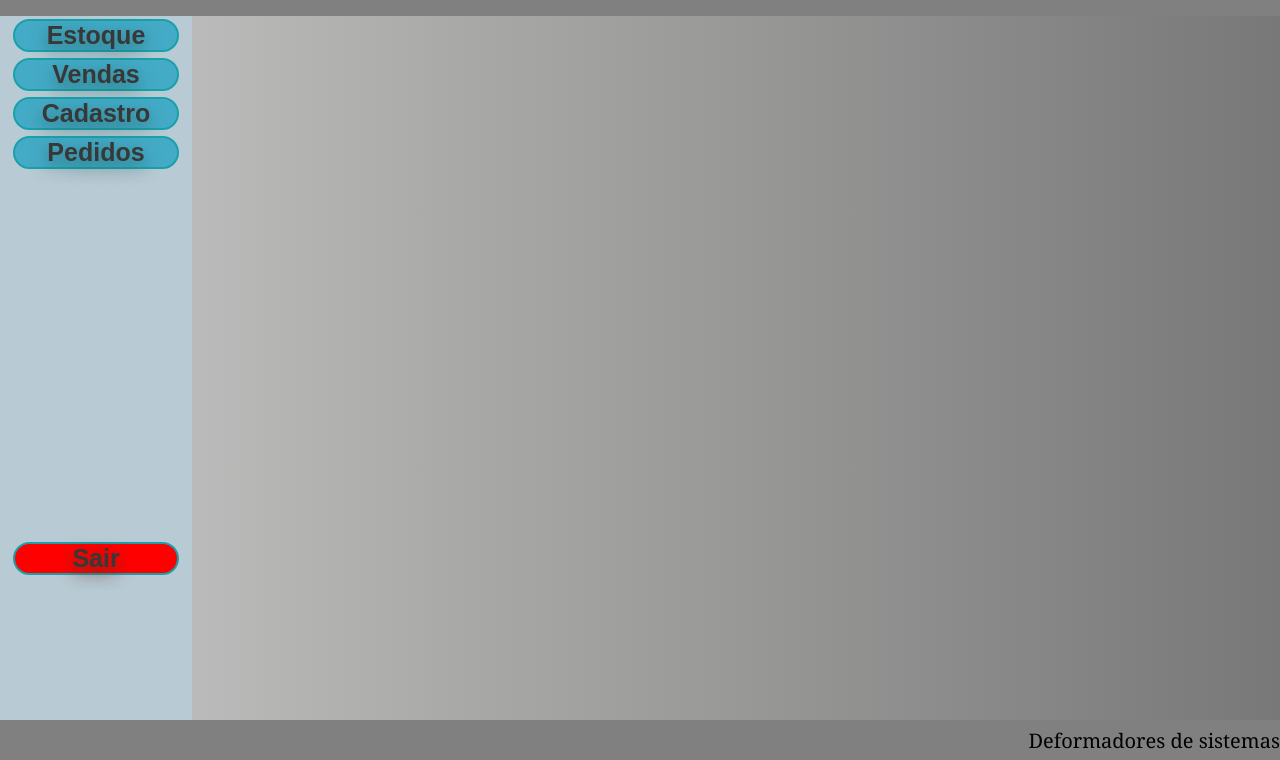
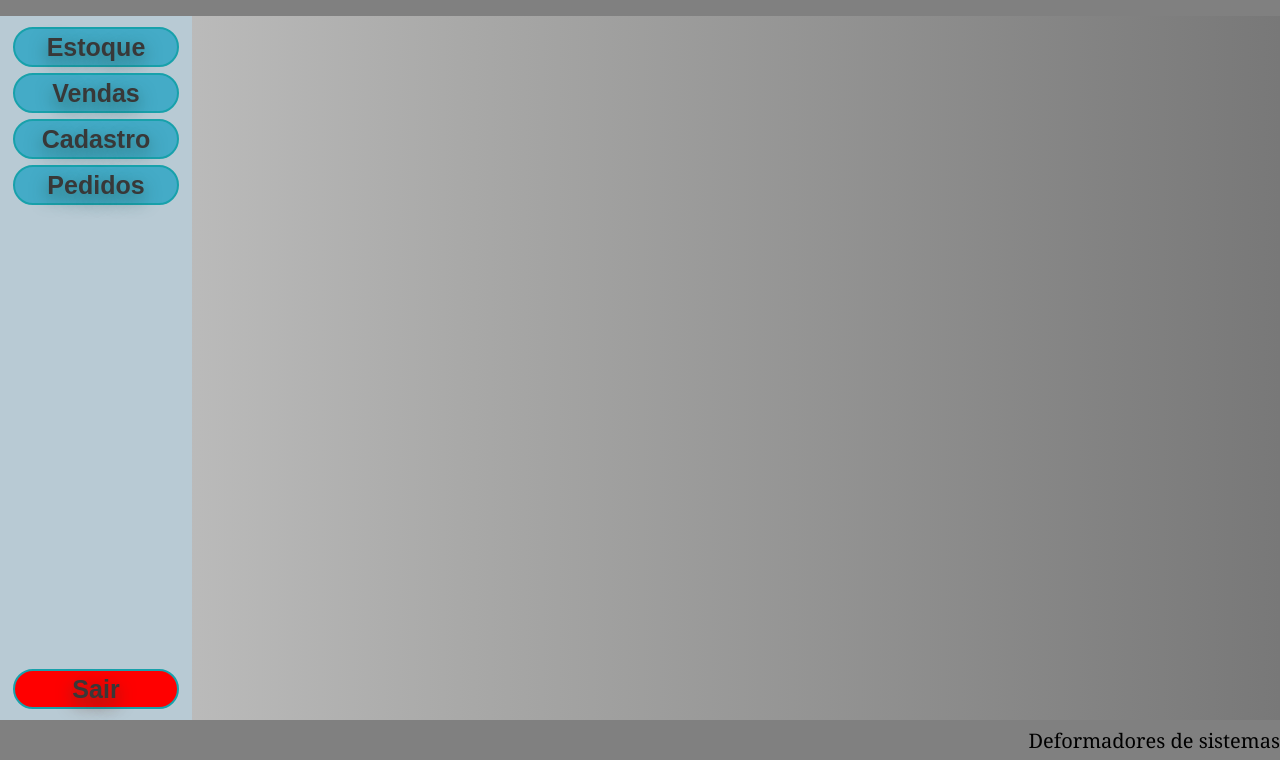
Before and after one commit to Jeday03/Sistema-De-Inventario-Modeladgem-De-Sistemas, a plain HTML site: page PrototipoFront/index.html in a window 1280 px wide. Shown: the part 40-800 px from the top of the page. Drawn offline with Linux system fonts and the light colour scheme.

Commit message:
ajustes nos botões

```diff
--- a/PrototipoFront/index.css
+++ b/PrototipoFront/index.css
@@ -55,13 +55,21 @@ main {
 
 .sidebar {
     width: 15vw;
-    height: 100vh;
+    height: 88vh;
     position: fixed;
     background-color: #b8cad4;
     display: flex;
     flex-direction: column;
     justify-content: flex-start;
     align-items: center;
+}
+
+.main-options{
+    position: relative;
+    top: 1vh;
+    align-items: center;
+    display: flex;
+    flex-direction: column;
 }
 
 .side-button {
@@ -94,10 +102,11 @@ main {
 }
 
 #Logout {
+    position: absolute;
+    bottom: 1vh;
     background-color: red;
     text-shadow: 0px 6px 17px #663527;
     color: #383838;
-    margin: 370px;
 }
 
 footer {
--- a/PrototipoFront/index.html
+++ b/PrototipoFront/index.html
@@ -12,10 +12,12 @@
     </header>
     <main>
       <div class="sidebar">
+        <div class="main-options">
           <button class=" side-button" href="#" id="Estoque"><strong>Estoque</strong></button>
           <button class=" side-button" href="#" id="Vendas"><strong>Vendas</strong></button>
           <button class=" side-button" href="#" id="Cadastro"><strong>Cadastro</strong></button>
           <button class=" side-button" href="#" id="Pedidos"><strong>Pedidos</strong></button>
+        </div>
           <button class=" side-button" href="#" id="Logout"><strong>Sair</strong></button>
       </div>
       <div id="conteudoEstoque" class="conteudo">
```
